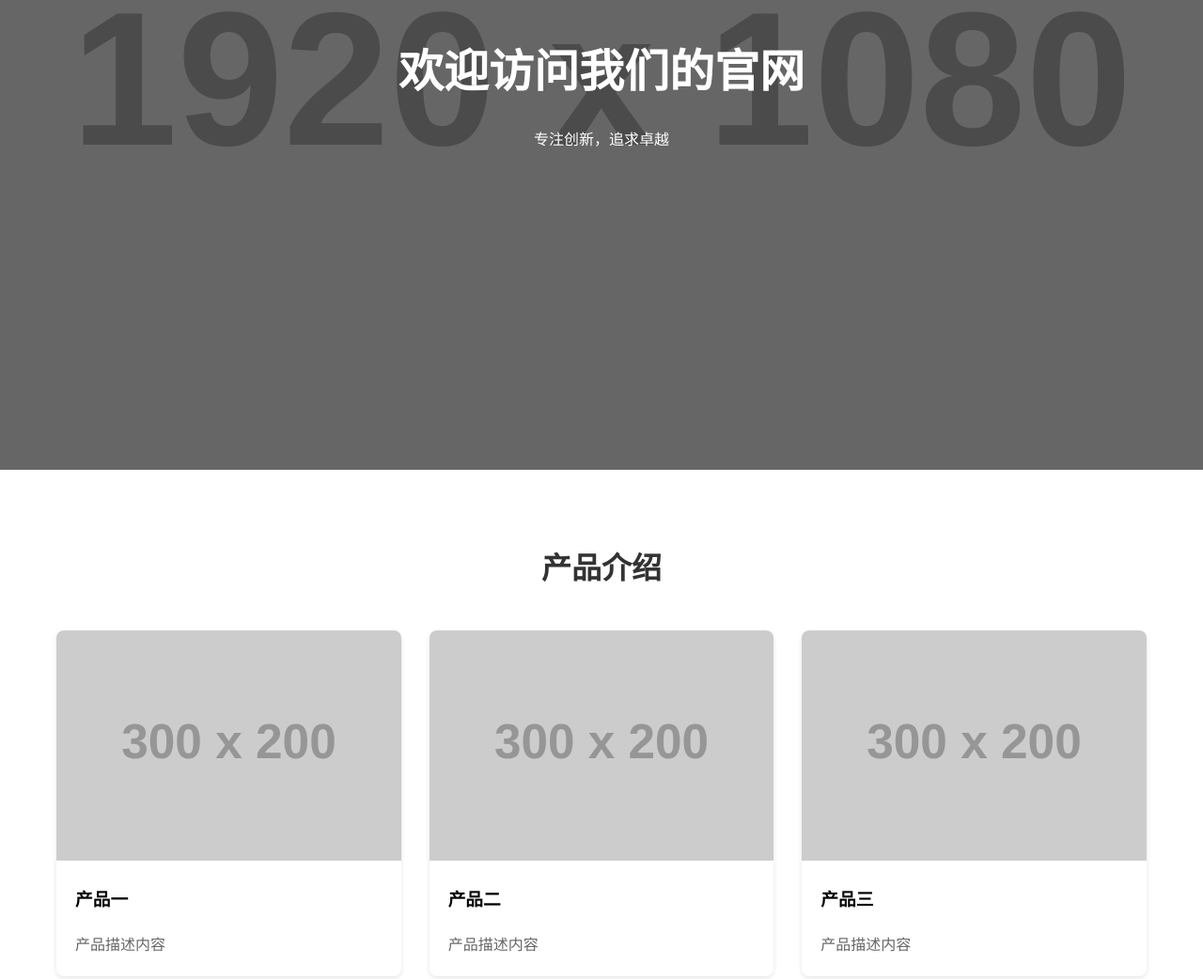
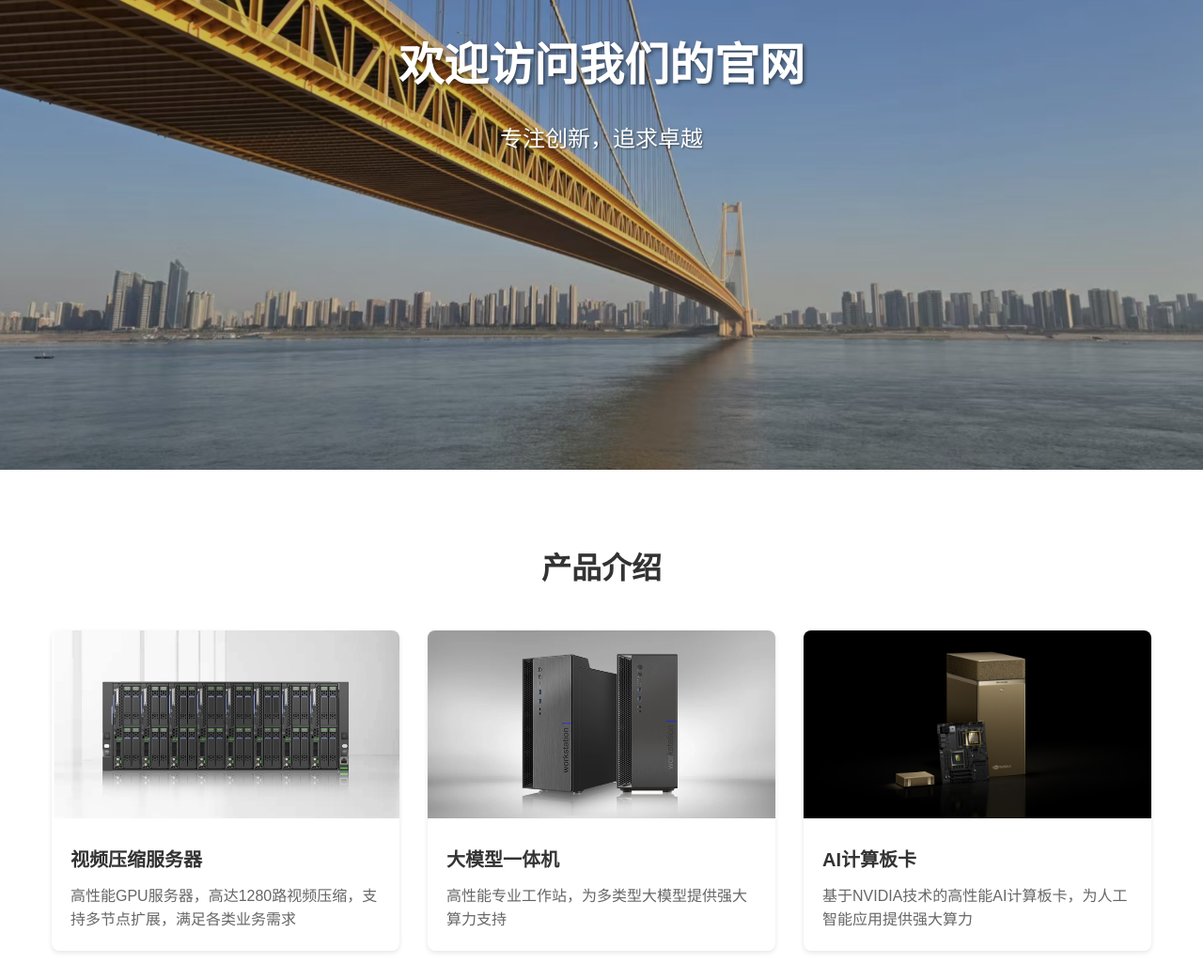
Before and after one commit to huizoudeboluo/commypage, a plain HTML site: page index.html in a window 1280 px wide. Shown: the part 300-1342 px from the top of the page at 94% size. Drawn offline with Linux system fonts and the light colour scheme; placeholder pictures from the web are drawn by us.

Commit message:
增加图片及效果

```diff
--- a/css/style.css
+++ b/css/style.css
@@ -55,6 +55,133 @@ body {
 }
 
 /* 首页banner样式 */
+/* 基础样式 */
+* {
+    margin: 0;
+    padding: 0;
+    box-sizing: border-box;
+}
+
+.container {
+    max-width: 1200px;
+    margin: 0 auto;
+    padding: 0 15px;
+}
+
+/* Banner样式 */
+.bridge-banner {
+    background-image: url('/Users/xiliu/Documents/commypage/images/bridge.jpg');
+    background-size: cover;
+    background-position: center;
+    background-repeat: no-repeat;
+    min-height: 600px;
+    position: relative;
+    display: flex;
+    align-items: center;
+    justify-content: center;
+    width: 100%;
+    margin: 0;
+    padding: 0;
+}
+
+.bridge-banner::before {
+    content: '';
+    position: absolute;
+    top: 0;
+    left: 0;
+    right: 0;
+    bottom: 0;
+    background: rgba(0, 0, 0, 0.4);
+}
+
+.bridge-banner {
+    position: relative;
+    height: 600px;
+    overflow: hidden;
+}
+
+/* Banner文字动画 */
+@keyframes fadeInUp {
+    from {
+        opacity: 0;
+        transform: translateY(30px);
+    }
+    to {
+        opacity: 1;
+        transform: translateY(0);
+    }
+}
+
+.bridge-banner h2 {
+    font-size: 48px;
+    margin-bottom: 20px;
+    text-shadow: 2px 2px 4px rgba(0, 0, 0, 0.5);
+    font-weight: bold;
+    animation: fadeInUp 1s ease-out;
+}
+
+.bridge-banner p {
+    font-size: 24px;
+    text-shadow: 1px 1px 2px rgba(0, 0, 0, 0.5);
+    animation: fadeInUp 1s ease-out 0.5s;
+    animation-fill-mode: both;
+}
+
+/* Banner图片动画 */
+.banner-image {
+    position: absolute;
+    top: 0;
+    left: 0;
+    width: 100%;
+    height: 100%;
+    object-fit: cover;
+    animation: zoomIn 5s ease-out forwards; /* 从20s改为10s */
+}
+
+@keyframes zoomIn {
+    from {
+        transform: scale(1);
+    }
+    to {
+        transform: scale(1.1);
+    }
+}
+
+.overlay {
+    position: absolute;
+    top: 0;
+    left: 0;
+    width: 100%;
+    height: 100%;
+    background: rgba(0, 0, 0, 0.2); /* 降低遮罩层透明度 */
+    z-index: 1;
+}
+
+.bridge-banner .container {
+    position: relative;
+    z-index: 2;  /* 确保文字在遮罩层之上 */
+    height: 100%;
+    display: flex;
+    flex-direction: column;
+    justify-content: center;
+    align-items: center;
+    color: #fff;
+    text-align: center;
+    padding: 20px;
+}
+
+.bridge-banner h2 {
+    font-size: 48px;
+    margin-bottom: 20px;
+    text-shadow: 2px 2px 4px rgba(0, 0, 0, 0.5);
+    font-weight: bold;
+}
+
+.bridge-banner p {
+    font-size: 24px;
+    text-shadow: 1px 1px 2px rgba(0, 0, 0, 0.5);
+}
+
 .hero {
     background: linear-gradient(rgba(0,0,0,0.5), rgba(0,0,0,0.5)), url('https://via.placeholder.com/1920x1080');
     background-size: cover;
@@ -90,26 +217,48 @@ body {
     gap: 30px;
 }
 
+/* 产品卡片样式 */
 .product-card {
     background: #fff;
     border-radius: 8px;
     overflow: hidden;
     box-shadow: 0 2px 5px rgba(0,0,0,0.1);
+    transition: all 0.3s ease;
+    cursor: pointer;
+}
+
+.product-card:hover {
+    transform: translateY(-5px);
+    box-shadow: 0 5px 15px rgba(0,0,0,0.2);
 }
 
 .product-card img {
     width: 100%;
-    height: auto;
+    height: 200px;
+    object-fit: cover;
+    transition: all 0.3s ease;
+}
+
+.product-card:hover img {
+    transform: scale(1.05);
 }
 
 .product-card h3 {
-    padding: 20px;
+    padding: 20px 20px 10px;
     margin: 0;
+    font-size: 20px;
+    color: #333;
+    transition: color 0.3s ease;
+}
+
+.product-card:hover h3 {
+    color: #007bff;
 }
 
 .product-card p {
     padding: 0 20px 20px;
     color: #666;
+    line-height: 1.6;
 }
 
 /* 服务支持样式 */
@@ -124,6 +273,31 @@ body {
     padding: 30px;
     background: #f8f9fa;
     border-radius: 8px;
+    transition: all 0.3s ease;
+    cursor: pointer;
+    box-shadow: 0 2px 5px rgba(0,0,0,0.1);
+}
+
+.service-item:hover {
+    transform: translateY(-5px);
+    box-shadow: 0 5px 15px rgba(0,0,0,0.2);
+    background: #fff;
+}
+
+.service-item h3 {
+    color: #333;
+    margin-bottom: 15px;
+    font-size: 22px;
+    transition: color 0.3s ease;
+}
+
+.service-item:hover h3 {
+    color: #007bff;
+}
+
+.service-item p {
+    color: #666;
+    line-height: 1.6;
 }
 
 /* 联系我们样式 */
--- a/index.html
+++ b/index.html
@@ -22,7 +22,9 @@
     </nav>
 
     <!-- 首页banner -->
-    <section id="home" class="hero">
+    <section id="home" class="hero bridge-banner">
+        <img src="images/bridge.jpg" class="banner-image" alt="武汉长江大桥">
+        <div class="overlay"></div>
         <div class="container">
             <h2>欢迎访问我们的官网</h2>
             <p>专注创新，追求卓越</p>
@@ -35,19 +37,19 @@
             <h2 class="section-title">产品介绍</h2>
             <div class="products-grid">
                 <div class="product-card">
-                    <img src="https://via.placeholder.com/300x200" alt="产品1">
-                    <h3>产品一</h3>
-                    <p>产品描述内容</p>
+                    <img src="images/server.jpg" alt="高性能服务器">
+                    <h3>视频压缩服务器</h3>
+                    <p>高性能GPU服务器，高达1280路视频压缩，支持多节点扩展，满足各类业务需求</p>
                 </div>
                 <div class="product-card">
-                    <img src="https://via.placeholder.com/300x200" alt="产品2">
-                    <h3>产品二</h3>
-                    <p>产品描述内容</p>
+                    <img src="images/workstation.jpg" alt="工作站">
+                    <h3>大模型一体机</h3>
+                    <p>高性能专业工作站，为多类型大模型提供强大算力支持</p>
                 </div>
                 <div class="product-card">
-                    <img src="https://via.placeholder.com/300x200" alt="产品3">
-                    <h3>产品三</h3>
-                    <p>产品描述内容</p>
+                    <img src="images/nvidia-board.jpg" alt="NVIDIA AI计算板卡">
+                    <h3>AI计算板卡</h3>
+                    <p>基于NVIDIA技术的高性能AI计算板卡，为人工智能应用提供强大算力</p>
                 </div>
             </div>
         </div>
@@ -83,7 +85,6 @@
         <div class="container">
             <h2 class="section-title">联系我们</h2>
             <div class="contact-info">
-                <p>电话：400-123-4567</p>
                 <p>邮箱：zhengchao@xiliuai.cn</p>
                 <p>地址：武汉市经济技术开发区华中电子商务产业园C7栋</p>
             </div>
@@ -93,7 +94,7 @@
     <!-- 页脚 -->
     <footer class="footer">
         <div class="container">
-            <p>&copy; 2024 企业名称. 版权所有</p>
+            <p>&copy; 2025 企业名称. 版权所有</p>
         </div>
     </footer>
 </body>
```
Also changed, not shown: images/bridge.jpg (added), images/nvidia-board.jpg (added), images/server.jpg (added), images/workstation.jpg (added), 2 other files.
